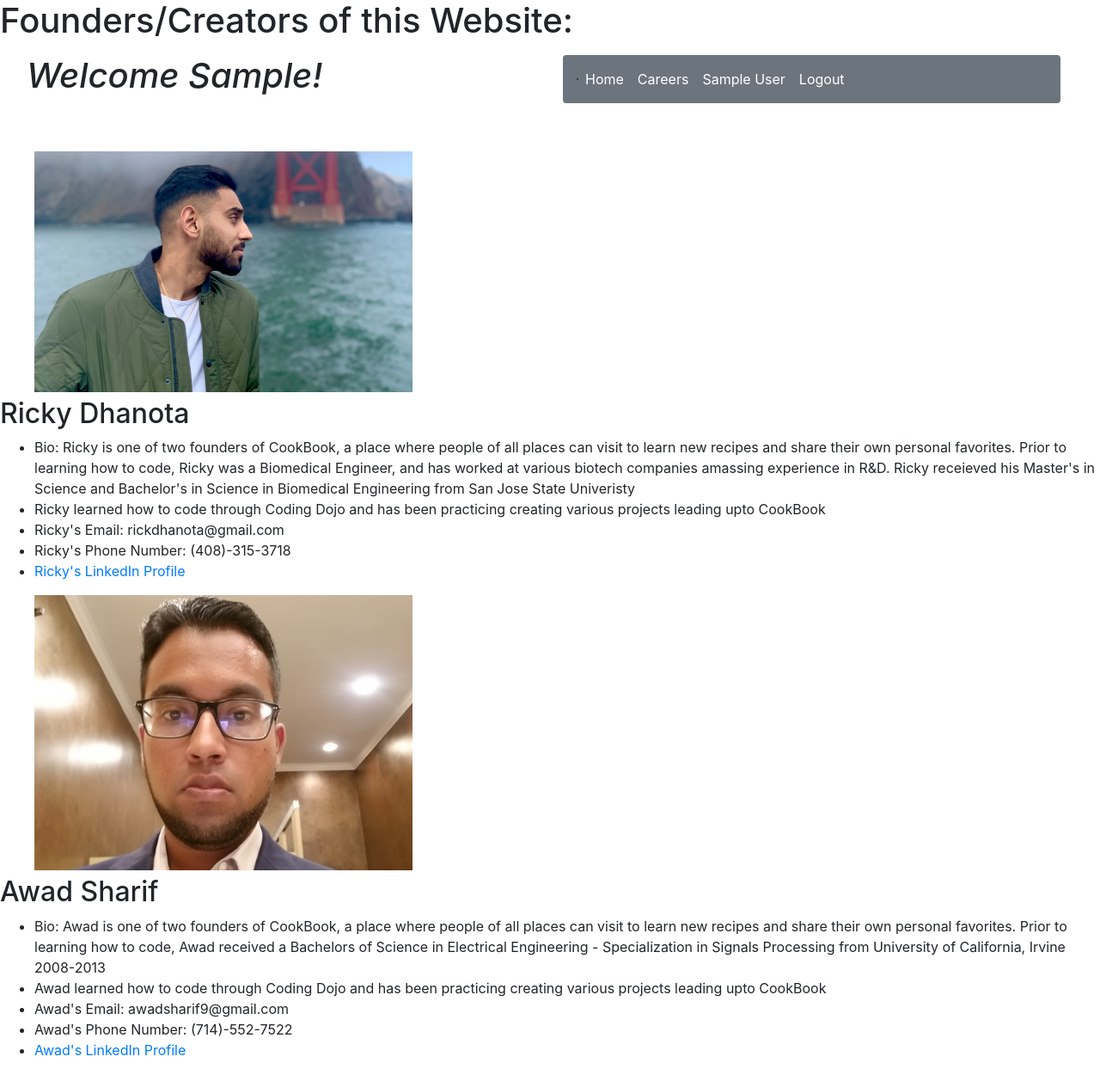
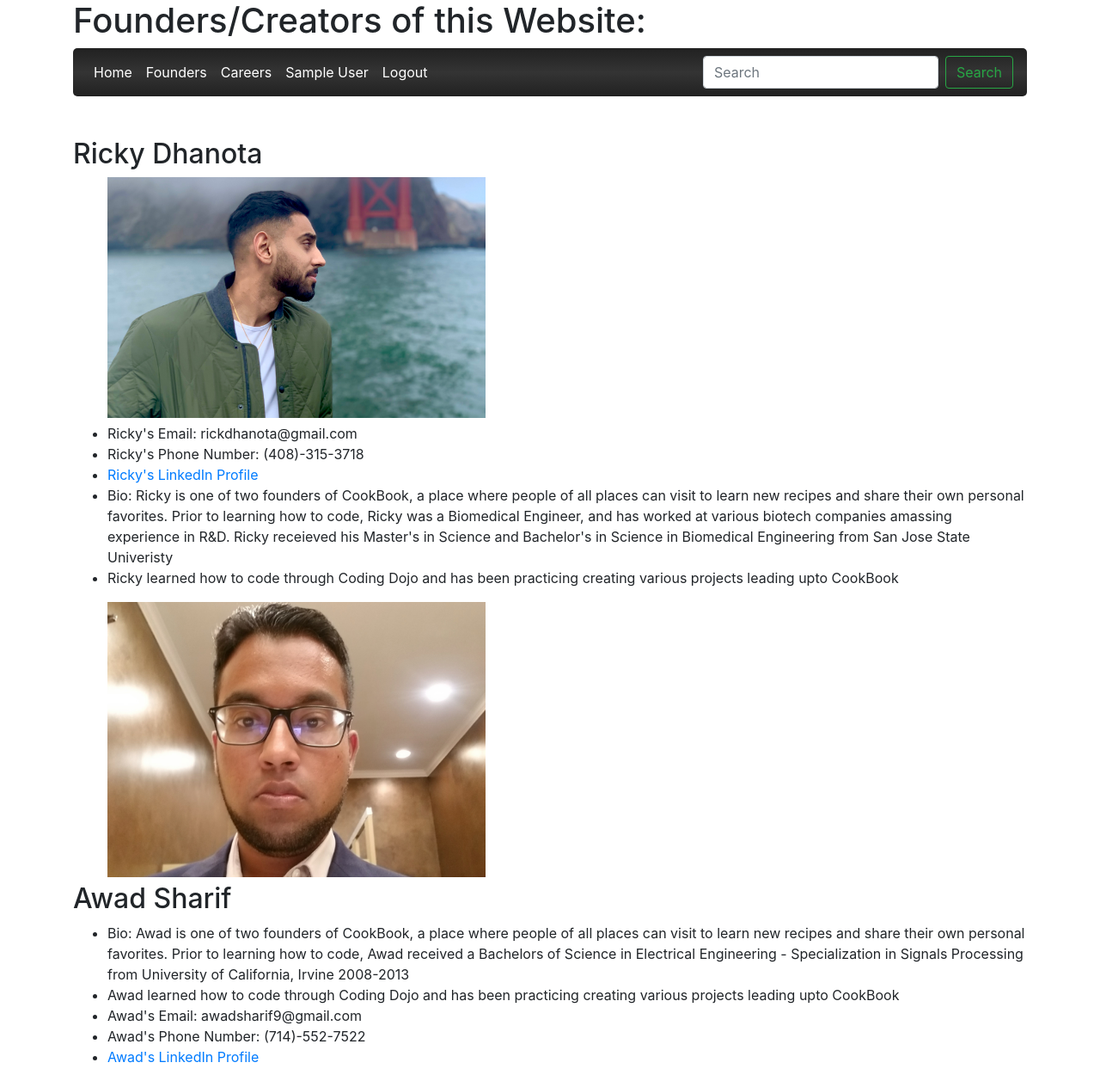
Before and after one commit to asharif123/group_project, a Django app: template recipe_app/templates/founders.html in a window 1280 px wide. Shown: the whole page at 86% size. Before the commit the page ends 1228 px from the top, so only its background shows below. Run offline with Django 3.2, Linux system fonts and the light colour scheme; the template is opened without the code that fills it, so the values that code supplies are empty; the visitor is signed in with stand-in values (Sample User, id 1); some libraries are stand-ins or nearby versions.

Commit message:
updated founders page

```diff
--- a/recipe_app/static/css/founders.css
+++ b/recipe_app/static/css/founders.css
@@ -26,3 +26,8 @@
 #content2{
     display: inline-block;
 }
+#navbar{
+    background: rgb(33,33,33);
+    background: linear-gradient(360deg, rgba(33,33,33,1) 0%, rgba(52,52,52,1) 50%, rgba(33,33,33,1) 100%);
+    border-radius: 5px;
+}
--- a/recipe_app/templates/founders.html
+++ b/recipe_app/templates/founders.html
@@ -9,52 +9,54 @@
     <link rel="stylesheet" href="https://stackpath.bootstrapcdn.com/bootstrap/4.5.0/css/bootstrap.min.css" integrity="sha384-9aIt2nRpC12Uk9gS9baDl411NQApFmC26EwAOH8WgZl5MYYxFfc+NcPb1dKGj7Sk" crossorigin="anonymous">
 
 </head>
-<body>
+<body class="container">
 
     <h1>Founders/Creators of this Website:</h1>
-        <div class="col-12">
-            <div class="navbar col-12">
-                <em><h1 class="active display-6">Welcome {{user.first_name}}!</h1></em>
-                <div class="col-6 text-center">
-                    <nav class="navbar navbar-expand-lg rounded navbar-light bg-secondary">
-                        <span class="border border-dark"></span>
-                        <div class="collapse navbar-collapse" id="navbarNav">
-                            <ul class="navbar-nav">
+    <nav id="navbar" class="navbar navbar-expand-lg navbar-dark bg-dark mb-4 ">
+        <button class="navbar-toggler" type="button" data-toggle="collapse" data-target="#navbarSupportedContent" aria-controls="navbarSupportedContent" aria-expanded="false" aria-label="Toggle navigation">
+          <span class="navbar-toggler-icon"></span>
+        </button>
+
+        <div class="collapse navbar-collapse" id="navbarSupportedContent">
+          <ul class="navbar-nav mr-auto">
             <li class="nav-item active">
                 <a class="nav-link text-white" href="/cookbook">Home</a>
+            </li>
+            <li class="nav-item active">
+                <a class="nav-link text-white" href="/founders">Founders</a>
             </li>
             <li class="nav-item active">
                 <a class="nav-link text-white" href="#">Careers</a>
             </li>
             <li class="nav-item active">
-                                    <a class="nav-link text-white" href="/userprofile/{{user.id}}">{{user.first_name}} {{user.last_name}}</a>
+                <a class="nav-link text-white" href="userprofile/{{user.id}}">{{user.first_name}} {{user.last_name}}</a>
             </li>
             <li class="nav-item active">
                 <a class="nav-link text-white" href="/logout">Logout</a>
             </li>
+          </ul>
+          <form action="search" class="form-inline my-2 my-lg-0">
+            <input class="form-control mr-sm-2" type="search" placeholder="Search" aria-label="Search">
+            <button class="btn btn-outline-success my-2 my-sm-0" type="submit">Search</button>
+          </form>
+        </div>
+      </nav>
+    <br>
 
-                            </ul>
-                        </div>
-                        </span>
-                    </nav>
-                </div>
-            </div>
-        </div>
-    <br><br>
     <div id="founder1">
+        <h2>Ricky Dhanota</h2>
         <div id="founder1img"></div>
             <div id="content1">
-                <h2>Ricky Dhanota</h2>
                 <ul>
-                    <li>Bio: Ricky is one of two founders of CookBook, a place where people of all places can visit to learn new recipes and share their own personal favorites. Prior to learning how to code, Ricky was a Biomedical Engineer, and has worked at various biotech companies amassing experience in R&D. Ricky receieved his Master's in Science and Bachelor's in Science in Biomedical Engineering from San Jose State Univeristy</li>
-
-                    <li>Ricky learned how to code through Coding Dojo and has been practicing creating various projects leading upto CookBook</li>
-
                     <li>Ricky's Email: rickdhanota@gmail.com</li>
 
                     <li>Ricky's Phone Number: (408)-315-3718</li>
 
                     <li> <a href="https://www.linkedin.com/in/rickydhanota/">Ricky's LinkedIn Profile</a> </li>
+
+                    <li>Bio: Ricky is one of two founders of CookBook, a place where people of all places can visit to learn new recipes and share their own personal favorites. Prior to learning how to code, Ricky was a Biomedical Engineer, and has worked at various biotech companies amassing experience in R&D. Ricky receieved his Master's in Science and Bachelor's in Science in Biomedical Engineering from San Jose State Univeristy</li>
+
+                    <li>Ricky learned how to code through Coding Dojo and has been practicing creating various projects leading upto CookBook</li>
                 </ul>
             </div>
     </div>
```
Lines whose indentation alone changed are shown as unchanged.
